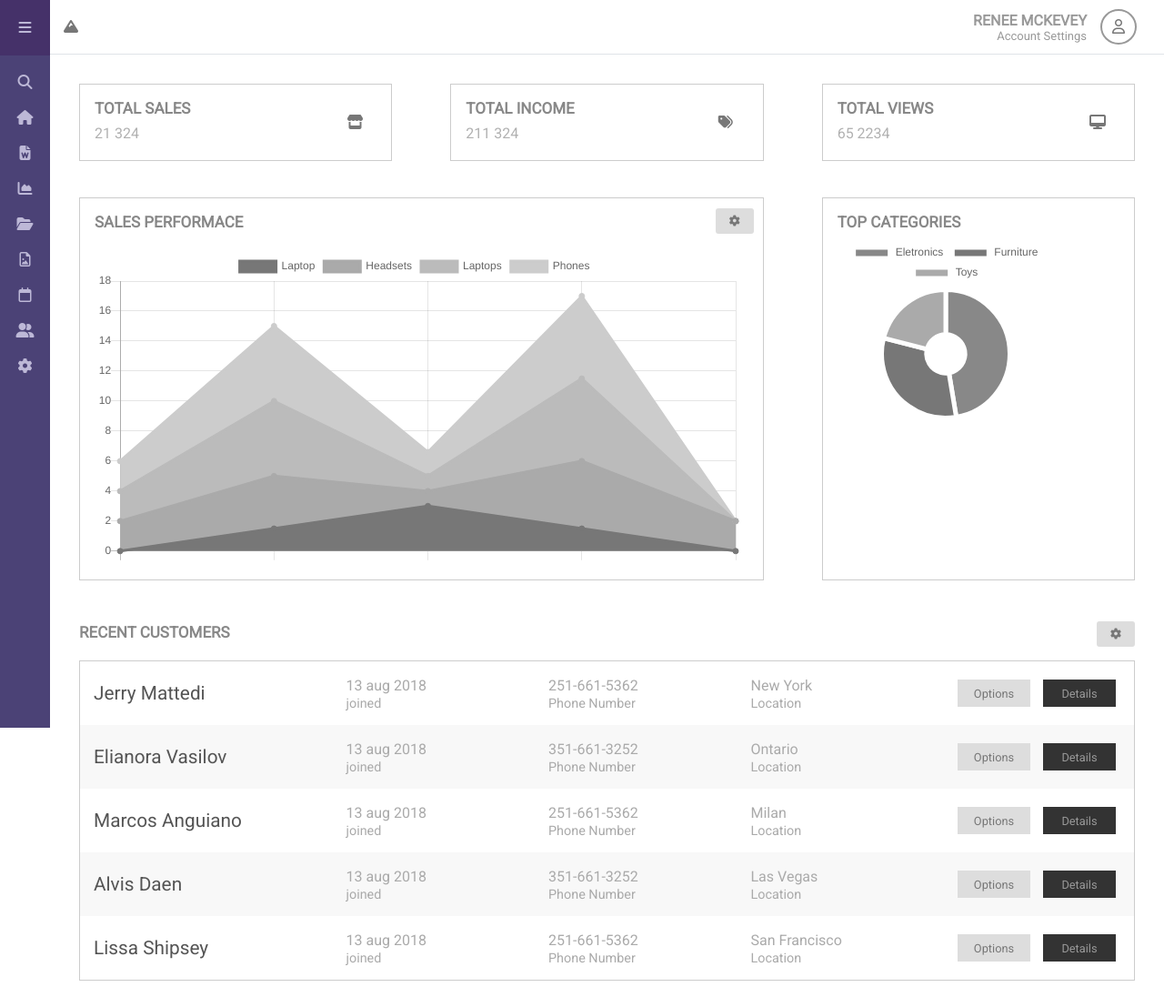
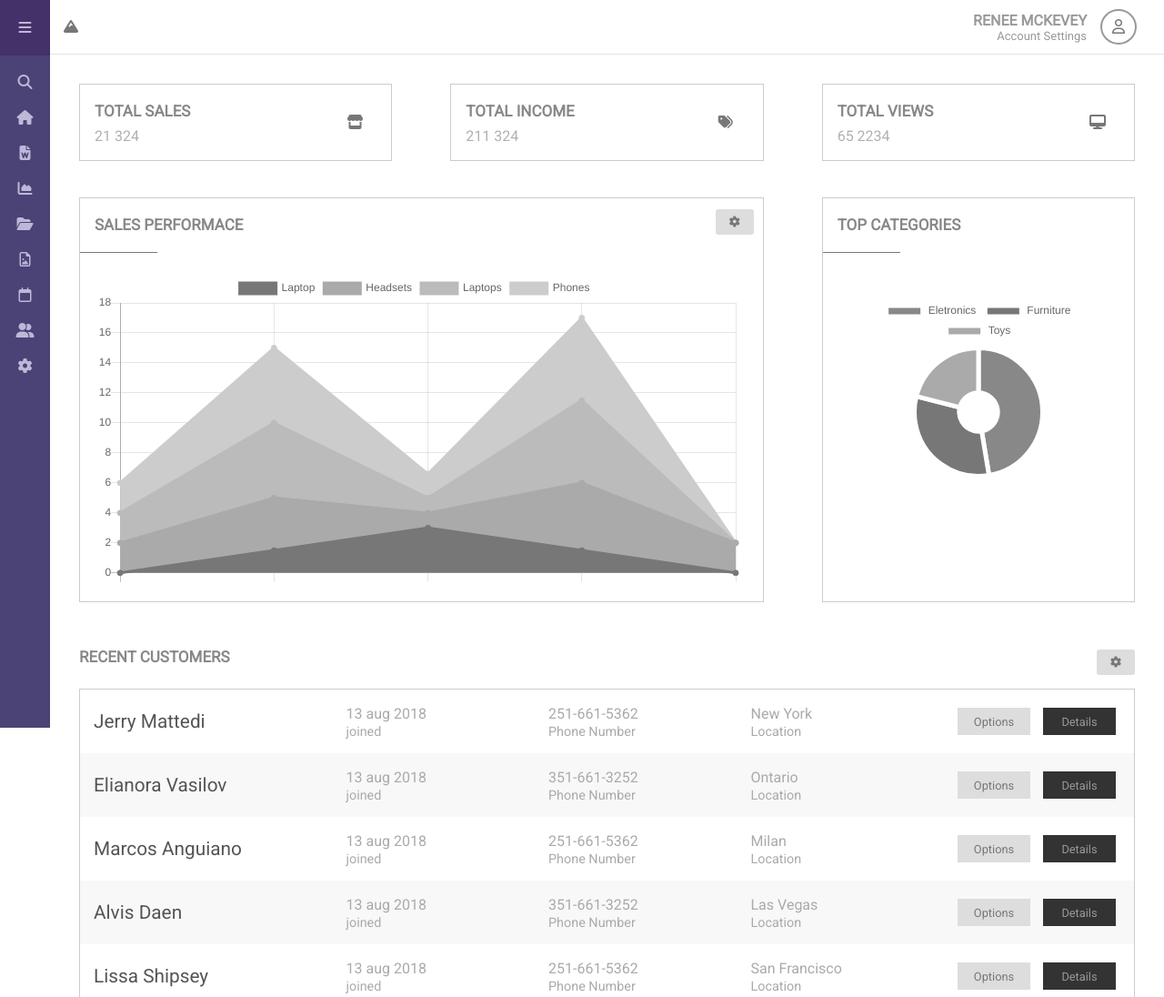
Before and after one commit to j0aox/wireframe, a plain HTML site: page index.html in a window 1280 px wide. Shown: the top 1096 px of the page at 91% size. Drawn offline with nearby package versions, Linux system fonts and the light colour scheme.

Commit message:
Enviando alterações finais no css

```diff
--- a/public/style.css
+++ b/public/style.css
@@ -127,8 +127,20 @@ body {
 
 .content div:not(.recent-customres) h1{
     font-size: 17px;
-    margin: 1rem 0 .5rem 1rem;
+    margin: 1.2rem 0 .5rem 1rem;
     color: #888;
+}
+
+.content div.sales-performace h1::after,
+.content div.top-categories h1::after{
+    content: "";
+    width: 85px;
+    height: 1px;
+    margin-top: 20px;
+    margin-left: 0;
+    background: #777;
+    transform: translateX(-16px);
+    display: block;
 }
 
 .container-sales,
@@ -165,6 +177,13 @@ body {
 
 .container-income {
     height: 85px;
+
+}
+
+#piechartContainer{
+
+    margin-top: 40px;
+    align-self: center;
 }
 
 .container-views {
@@ -192,7 +211,6 @@ body {
     width: 100%;
     display: flex;
     justify-content: space-between;
-    align-items: center;
     padding-right: 10px;
 }
 
@@ -209,12 +227,14 @@ body {
     font-size: 12px;
     background: #ddd;
     border-radius: 3px;
-    margin-top: 5px;
+    margin-top: 12px;
 }
 
 .top-categories {
     margin: 0 32px;
     overflow: hidden;
+    display: flex;
+    flex-direction: column;
 }
 
 .recent-customres {
```
